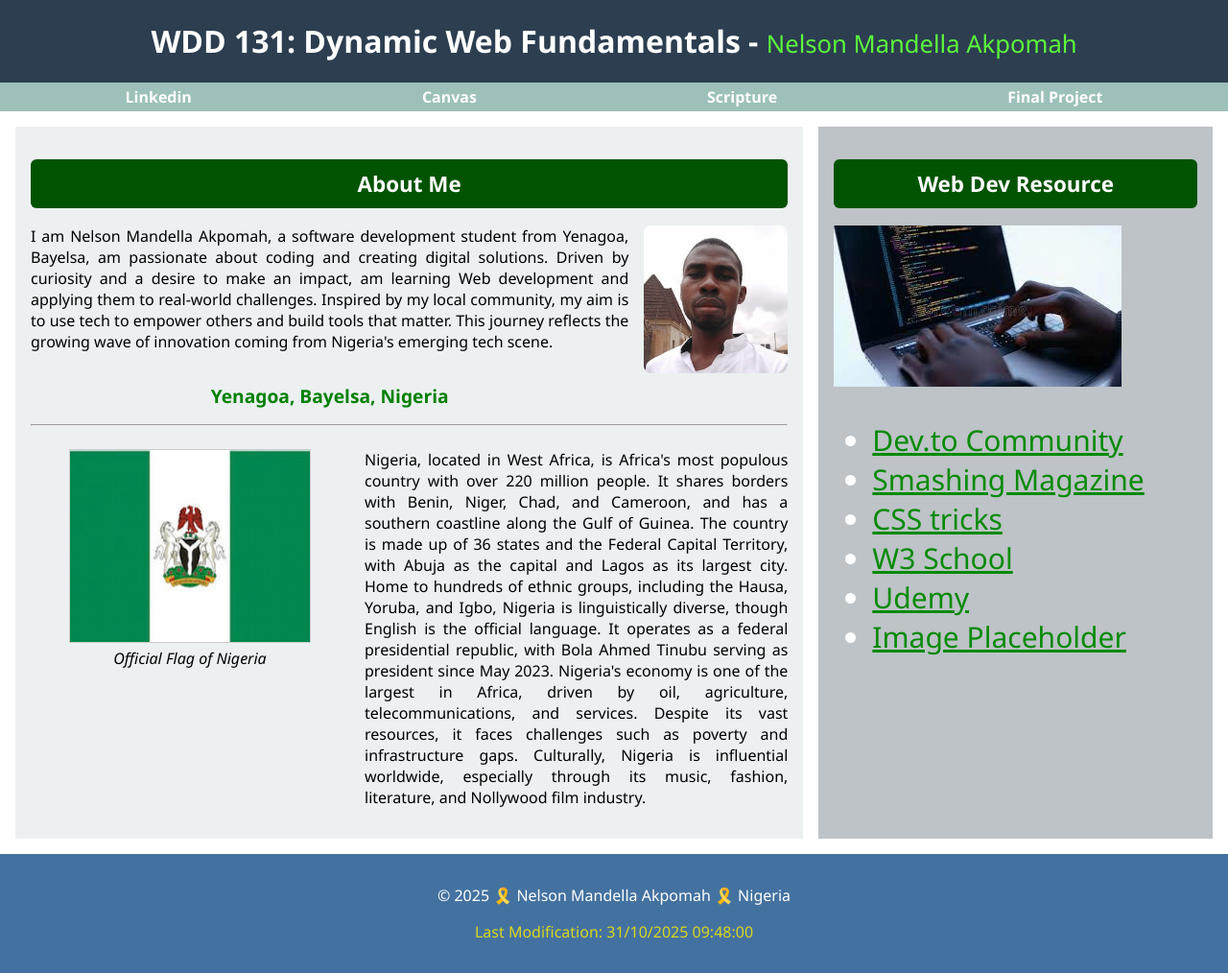
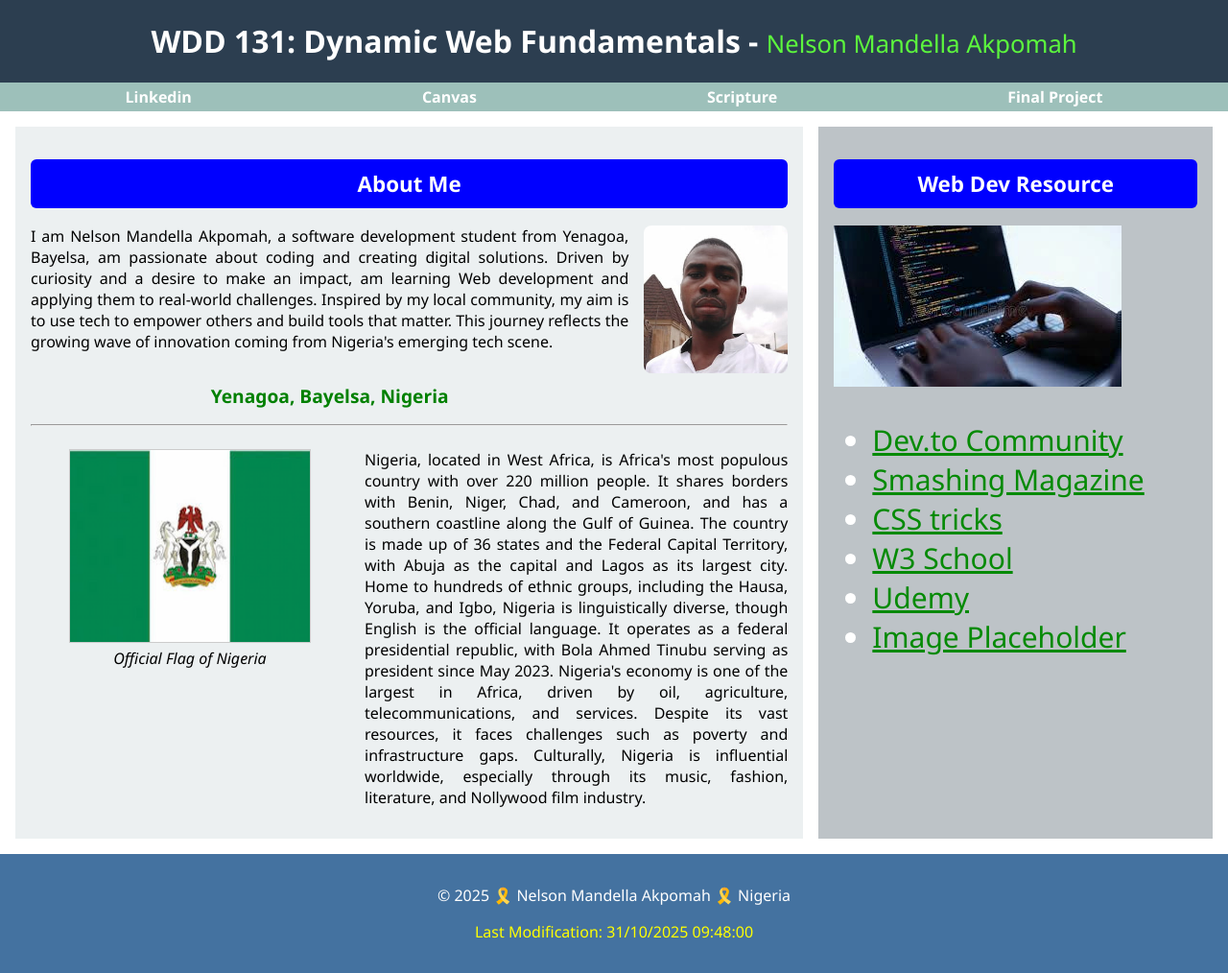
Before and after one commit to mandellasly1/wdd131, a plain HTML site: page index.html in a window 1280 px wide. Shown: the whole page at 96% size. Drawn offline with Linux system fonts and the light colour scheme; a script that the page names is missing.

Commit message:
well done

```diff
--- a/styles/base.css
+++ b/styles/base.css
@@ -72,7 +72,7 @@ section {
 }
 
 .about h2 {
-  background-color: rgb(0, 83, 0);
+  background-color: blue;
   color: white;
   border-radius: 6px;
   font-size: 1.4rem;
@@ -147,7 +147,7 @@ div {
 }
 
 aside h2 {
-  background-color: rgb(0, 83, 0);
+  background-color: blue;
   color: white;
   border-radius: 6px;
   font-size: 1.4rem;
@@ -164,6 +164,6 @@ footer {
 }
 
 footer .last-modified {
-  color: rgb(218, 215, 32);
+  color: yellow;
   font-size: 1rem;
 }
```
